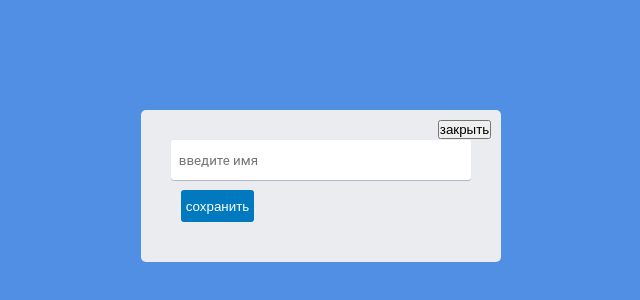
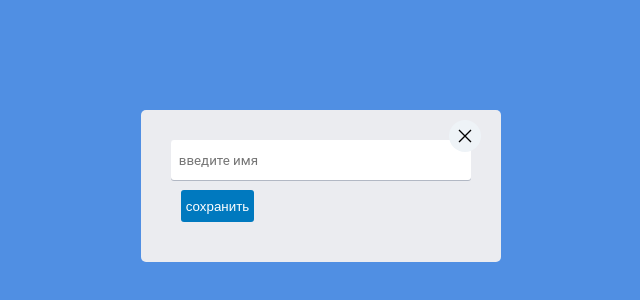
Before and after one commit to Pavel-Sol/trello, a React (Create React App) app: page / in a window 1280 px wide. Shown: the part 214-514 px from the top of the page, without its empty margins (319-959 px from the left). Built offline with nearby package versions, Linux system fonts and the light colour scheme.

Commit message:
feature/ work with styles

```diff
--- a/package.json
+++ b/package.json
@@ -10,8 +10,10 @@
     "@types/node": "^16.11.26",
     "@types/react": "^17.0.39",
     "@types/react-dom": "^17.0.11",
+    "@types/react-icons": "^3.0.0",
     "react": "^17.0.2",
     "react-dom": "^17.0.2",
+    "react-icons": "^4.3.1",
     "react-scripts": "^4.0.3",
     "styled-components": "^5.3.3",
     "typescript": "^4.6.2",
--- a/src/UIcomponents/Modal/Modal.tsx
+++ b/src/UIcomponents/Modal/Modal.tsx
@@ -1,5 +1,6 @@
 import React from 'react';
-import { BtnClose, ModalPopup, ModalWrapper } from './style';
+import { GrClose } from 'react-icons/gr';
+import { BtnClose, ModalContent, ModalPopup, ModalWrapper } from './style';
 
 type ModalPropsType = {
   visible: boolean;
@@ -17,10 +18,12 @@ const Modal: React.FC<ModalPropsType> = ({
   }
 
   return (
-    <ModalPopup>
-      <ModalWrapper>
-        <BtnClose onClick={handleCloseModal}>закрыть</BtnClose>
-        {children}
+    <ModalPopup onClick={handleCloseModal}>
+      <ModalWrapper onClick={(e) => e.stopPropagation()}>
+        <BtnClose onClick={handleCloseModal}>
+          <GrClose />
+        </BtnClose>
+        <ModalContent>{children}</ModalContent>
       </ModalWrapper>
     </ModalPopup>
   );
--- a/src/UIcomponents/Modal/style.ts
+++ b/src/UIcomponents/Modal/style.ts
@@ -12,18 +12,35 @@ export const ModalPopup = styled.div`
 `;
 
 export const ModalWrapper = styled.div`
-  max-height: 600px;
-  overflow-y: auto;
-  padding: 30px 30px;
   background-color: #ebecf0;
   min-width: 100px;
   max-width: 500px;
   position: relative;
   border-radius: 5px;
 `;
+export const ModalContent = styled.div`
+  padding: 30px 30px;
+  max-height: 600px;
+  min-width: 100px;
+  max-width: 500px;
+  overflow-y: auto;
+`;
 
-export const BtnClose = styled.button`
+export const BtnClose = styled.div`
+  cursor: pointer;
+  width: 32px;
+  height: 32px;
+  border-radius: 50%;
+  background-color: rgb(238, 243, 247);
   position: absolute;
   top: 10px;
-  right: 10px;
+  right: 20px;
+  display: flex;
+  align-items: center;
+  justify-content: center;
+  transition: all 0.3s ease;
+
+  &:hover {
+    background-color: rgb(200, 208, 214);
+  }
 `;
--- a/src/components/Board/style.ts
+++ b/src/components/Board/style.ts
@@ -8,10 +8,11 @@ export const Container = styled.div`
   max-width: 1500px;
   margin: 0px auto;
   padding: 40px 25px;
-  height: 100vh;
+  min-height: 100vh;
 `;
 
 export const ColumnsList = styled.div`
   width: 100%;
   display: flex;
+  flex-wrap: wrap;
 `;
--- a/src/components/CardDetails/CardDetails.tsx
+++ b/src/components/CardDetails/CardDetails.tsx
@@ -101,7 +101,7 @@ const CardDetails: React.FC<CardDetailsPropsType> = ({
           placeholder="напишите комментарий"
         />
         <BtnWrap>
-          <ButtonOutlined text="сохранить" onClick={addComment} />
+          <ButtonOutlined text="добавить" onClick={addComment} />
         </BtnWrap>
       </Row>
       <Row>
--- a/src/components/Column/Column.tsx
+++ b/src/components/Column/Column.tsx
@@ -1,4 +1,5 @@
-import React, { Dispatch, SetStateAction, useEffect, useState } from 'react';
+import React, { useState } from 'react';
+import { BsTrashFill } from 'react-icons/bs';
 import { ICard, IColumn } from '../../models';
 import { Button } from '../../UIcomponents/Button';
 import { Input } from '../../UIcomponents/Input';
@@ -73,7 +74,7 @@ const Column: React.FC<ColumnPropsType> = ({
                   onClick={(event: React.MouseEvent<HTMLElement>) =>
                     deleteCardFromCardList(event, elem.id)
                   }>
-                  x
+                  <BsTrashFill />
                 </DeleteBtn>
                 <span>{elem.title}</span>
               </CardItem>
--- a/src/components/Column/style.ts
+++ b/src/components/Column/style.ts
@@ -30,8 +30,8 @@ export const CardItem = styled.div`
 
 export const DeleteBtn = styled.div`
   cursor: pointer;
-  width: 20px;
-  height: 20px;
+  width: 22px;
+  height: 22px;
   border-radius: 50%;
   background-color: rgb(238, 243, 247);
   position: absolute;
--- a/src/help.css
+++ b/src/help.css
@@ -21,4 +21,6 @@
 .test:nth-child(2) {
   flex: 1 0 auto;
   overflow-y: auto;
+
+  flex-wrap: wrap;
 }
```
Also changed, not shown: 1 other file (tests, documents, lock files or other folders).
